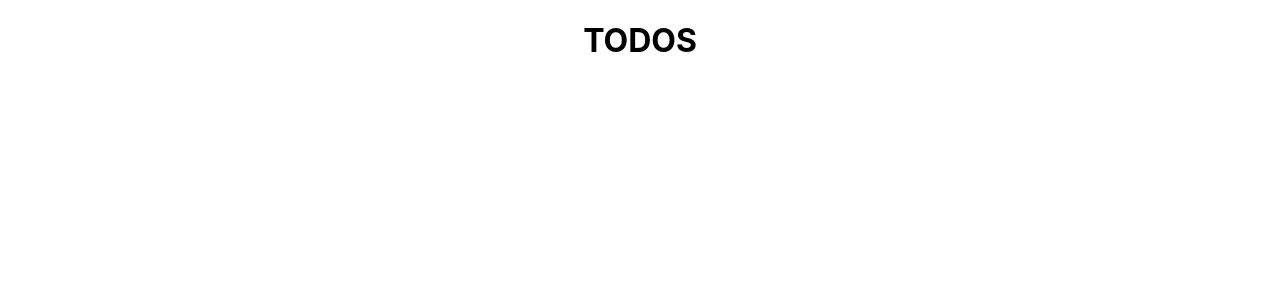
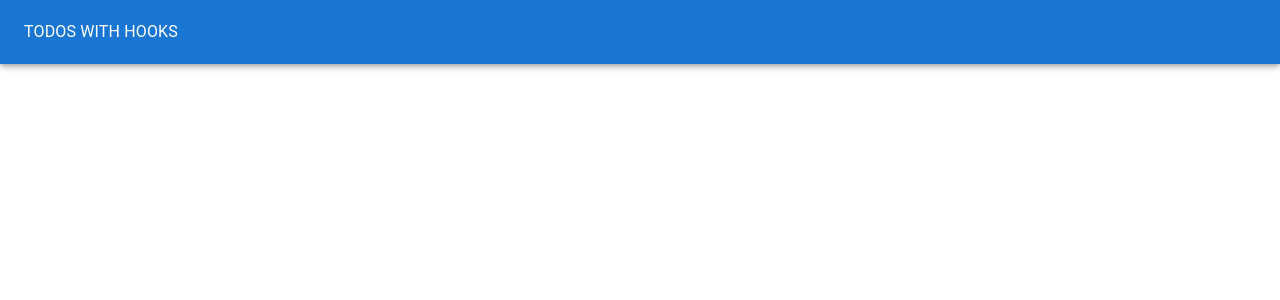
Before and after one commit to liniolinial/react-hook-project, a React (Create React App) app: page / in a window 1280 px wide. Shown: the top 300 px of the page. Built offline with nearby package versions, Linux system fonts and the light colour scheme.

Commit message:
updated material ui

```diff
--- a/package.json
+++ b/package.json
@@ -3,6 +3,9 @@
   "version": "0.1.0",
   "private": true,
   "dependencies": {
+    "@emotion/react": "^11.11.1",
+    "@emotion/styled": "^11.11.0",
+    "@mui/material": "^5.14.2",
     "@testing-library/jest-dom": "^5.17.0",
     "@testing-library/react": "^13.4.0",
     "@testing-library/user-event": "^13.5.0",
--- a/src/components/TodoApp/TodoApp.js
+++ b/src/components/TodoApp/TodoApp.js
@@ -1,9 +1,28 @@
 import React from "react";
+import Typography from "@mui/material/Typography";
+import Paper from "@mui/material/Paper";
+import AppBar from "@mui/material/AppBar";
+import Toolbar from "@mui/material/Toolbar";
+import Grid from "@mui/material/Grid";
 
 export default function Todo() {
   return (
     <div>
       <h1>TODOS</h1>
+      <Paper
+        style={{
+          padding: 0,
+          margin: 0,
+          height: "100vh",
+          backgroundColor: "fafafa",
+        }}
+        elevation={0}>
+        <AppBar color='primary' postition='static' style={{ height: "64px" }}>
+          <Toolbar>
+            <Typography color='inherit'>TODOS WITH HOOKS</Typography>
+          </Toolbar>
+        </AppBar>
+      </Paper>
     </div>
   );
 }
```
Also changed, not shown: 1 other file (tests, documents, lock files or other folders).
